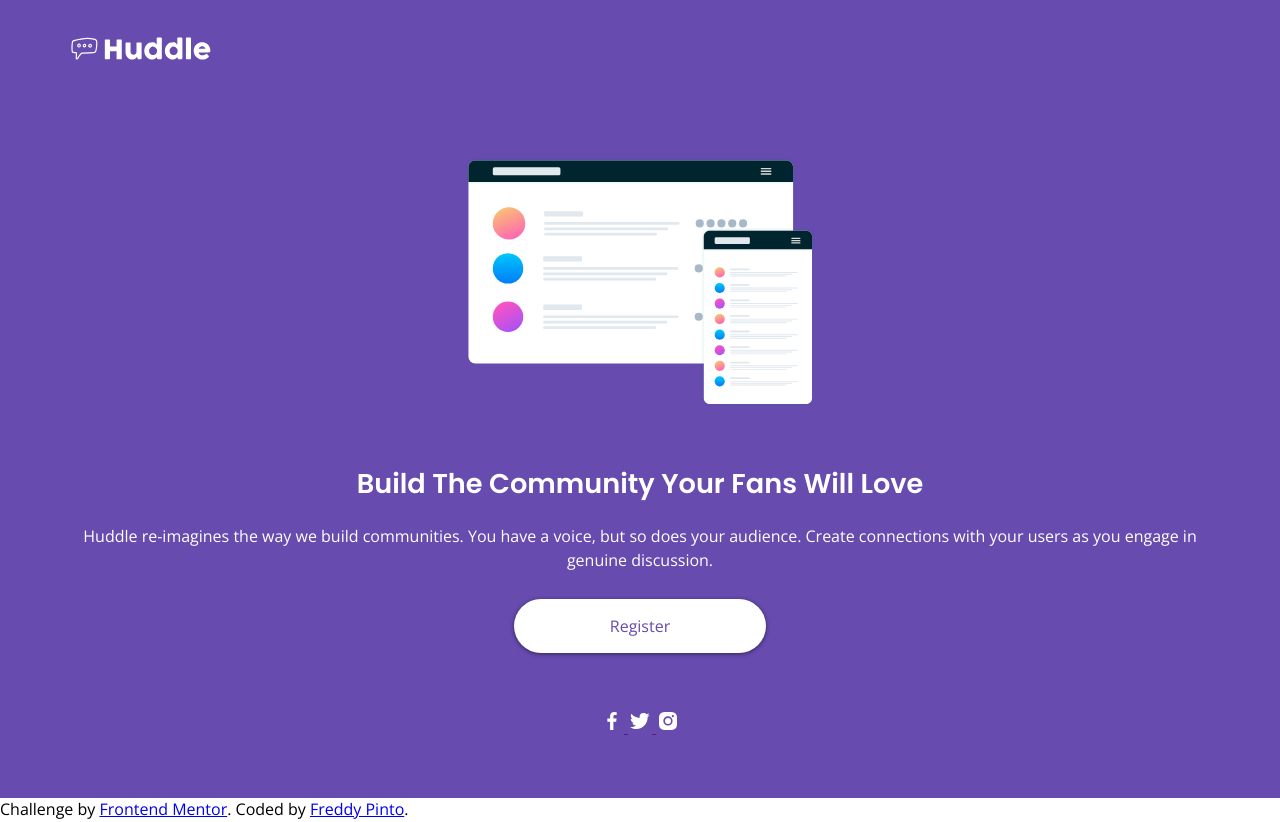
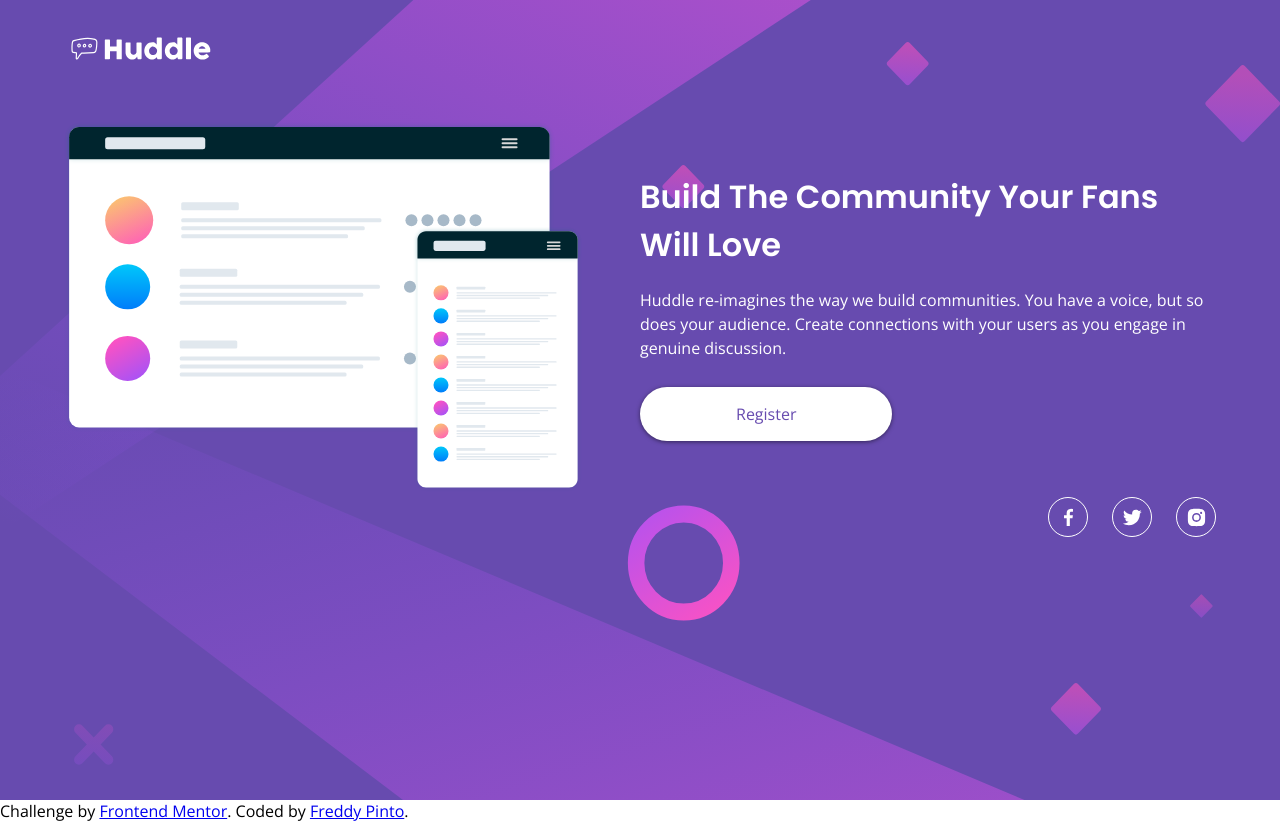
Before and after one commit to FreddyPinto/huddle-landing-page-with-single-introductory-section-master, a plain HTML site: page index.html in a window 1280 px wide. Drawn offline with nearby package versions, Linux system fonts and the light colour scheme.

Commit message:
Add responsive hero section with bg image

```diff
--- a/css/style.css
+++ b/css/style.css
@@ -17,6 +17,19 @@ body {
 
 .hero {
   background-color: var(--violet);
+  position: relative;
+  min-height: 100vh;
+}
+
+.hero::before {
+  content: "";
+  position: absolute;
+  top: 0;
+  width: 100%;
+  height: 400px;
+  background-image: url("../images/bg-mobile.svg");
+  background-repeat: no-repeat;
+  background-size: 100% 400px;
 }
 
 .container {
@@ -25,6 +38,7 @@ body {
   overflow: hidden;
   max-width: 1200px;
   padding: var(--padding-container);
+  position: relative;
 }
 
 .nav {
@@ -72,5 +86,62 @@ body {
   text-decoration: none;
   padding: 1em 6em;
   border-radius: 2em;
-    box-shadow: 0 1px 4px rgb(0, 0, 0, .5);
+  box-shadow: 0 1px 4px rgb(0, 0, 0, 0.5);
 }
+
+.hero__contact {
+  display: flex;
+  gap: 1.5em;
+}
+
+.hero__link {
+  text-decoration: none;
+  width: 40px;
+  height: 40px;
+  border: 1px solid white;
+  border-radius: 50%;
+  display: flex;
+  align-items: center;
+  justify-content: center;
+}
+
+.hero__icon {
+  width: 23px;
+}
+
+@media (min-width: 768px) {
+  .hero::before {
+    height: 100%;
+    background-image: url("../images/bg-desktop.svg");
+    background-size: 100% 100%;
+  }
+
+  .hero__container {
+    flex-direction: row;
+    flex-wrap: wrap;
+    justify-content: space-between;
+    align-items: center;
+    --padding-container: 20px 0 60px;
+  }
+
+  .hero__picture {
+    flex-basis: 45%;
+  }
+
+  .hero__img {
+    max-width: unset;
+  }
+
+  .hero__texts {
+    flex-basis: 50%;
+    text-align: left;
+  }
+
+  .hero__contact {
+    margin-left: auto;
+  }
+
+  .hero__title {
+    font-size: 2rem;
+  }
+}
```
Lines whose indentation alone changed are shown as unchanged.
